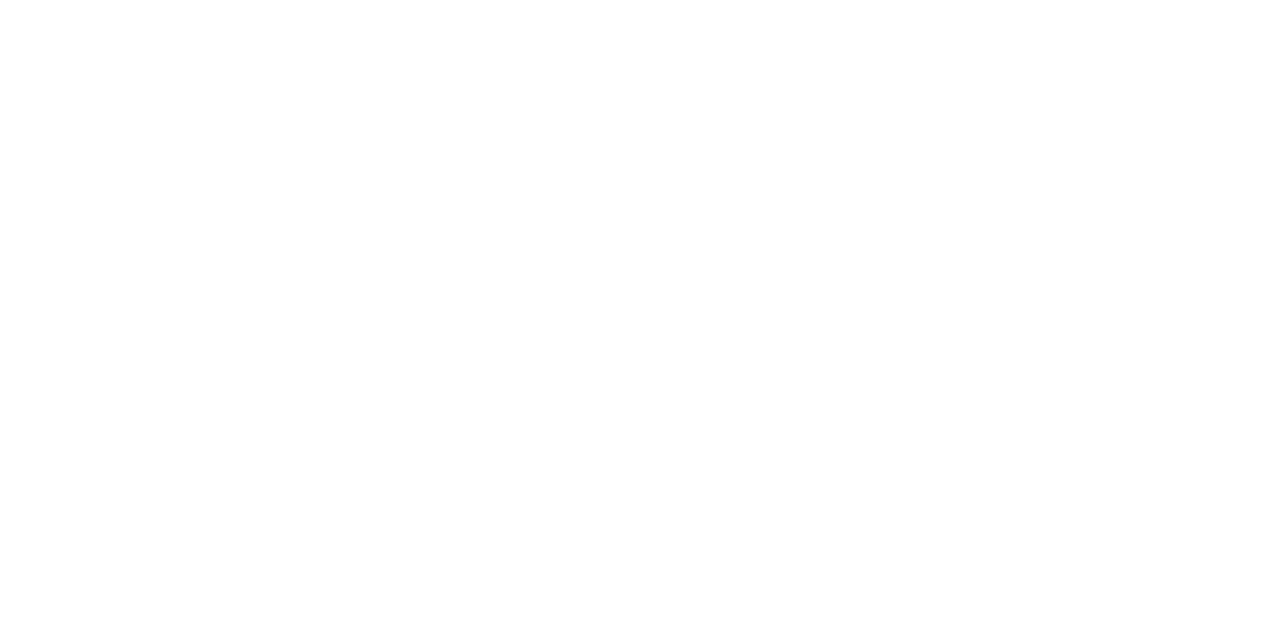
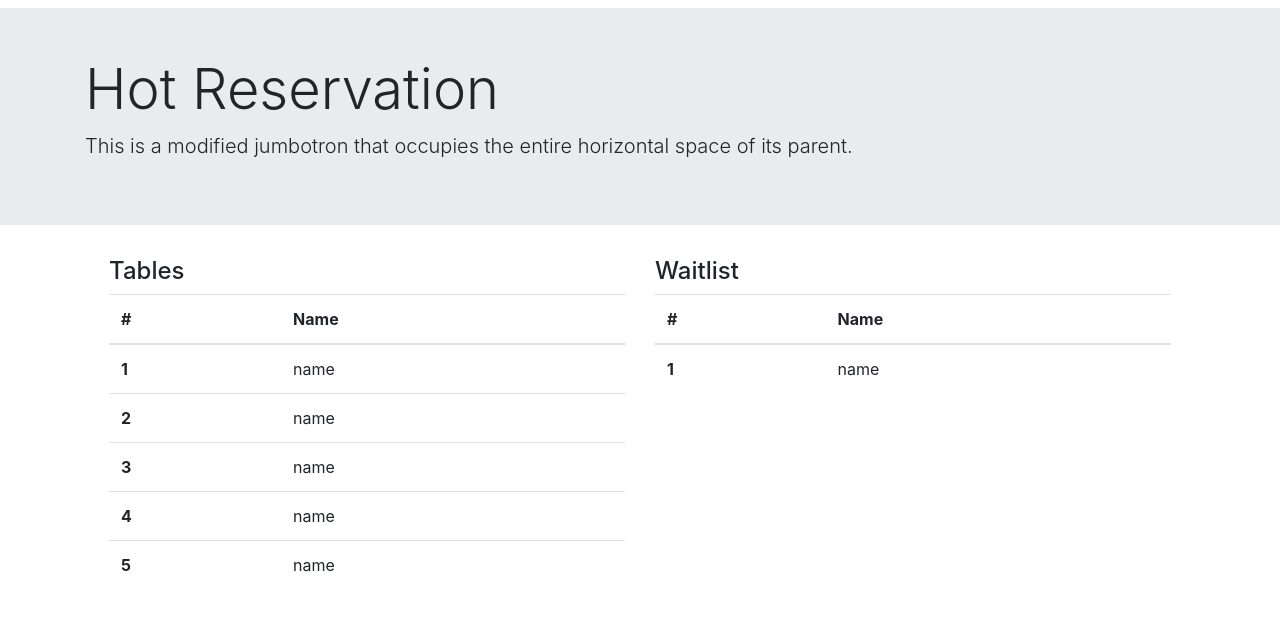
Before and after one commit to E-Bossler/ballard-reservations, a plain HTML site: page view.html in a window 1280 px wide. Drawn offline with nearby package versions, Linux system fonts and the light colour scheme.

Commit message:
add bootstrap CDN and html styles

```diff
--- a/view.html
+++ b/view.html
@@ -4,9 +4,75 @@
     <meta charset="UTF-8">
     <meta name="viewport" content="width=device-width, initial-scale=1.0">
     <meta http-equiv="X-UA-Compatible" content="ie=edge">
-    <title>Document</title>
+    <title>View Reservations</title>
+
+    <link rel="stylesheet" href="https://maxcdn.bootstrapcdn.com/bootstrap/4.0.0/css/bootstrap.min.css">
+    <link rel="stylesheet" href="https://stackpath.bootstrapcdn.com/font-awesome/4.7.0/css/font-awesome.min.css">
+    <script src="https://code.jquery.com/jquery.js"></script>
+    <script src="https://maxcdn.bootstrapcdn.com/bootstrap/4.0.0/js/bootstrap.min.js"></script>
 </head>
 <body>
+    <div class="jumbotron jumbotron-fluid my-2 p-5">
+        <div class="container">
+          <h1 class="display-4">Hot Reservation</h1>
+          <p class="lead">This is a modified jumbotron that occupies the entire horizontal space of its parent.</p>
+        </div>
+    </div>
+
+    <div class="container">
+        <div class="row p-4">
+            <div class="col-lg">
+                <h4>Tables</h4>
+                <table class="table">
+                    <thead>
+                    <tr>
+                        <th scope="col">#</th>
+                        <th scope="col">Name</th>
+                    </tr>
+                    </thead>
+                    <tbody>
+                    <tr>
+                        <th scope="row">1</th>
+                        <td>name</td>
+                    </tr>
+                    <tr>
+                        <th scope="row">2</th>
+                        <td>name</td>
+                    </tr>
+                    <tr>
+                        <th scope="row">3</th>
+                        <td>name</td>
+                    </tr>
+                    <tr>
+                        <th scope="row">4</th>
+                        <td>name</td>
+                    </tr>
+                    <tr>
+                        <th scope="row">5</th>
+                        <td>name</td>
+                    </tr>
+                    </tbody>
+                </table>
+            </div>
+            <div class="col-lg">
+                <h4>Waitlist</h4>
+                <table class="table">
+                    <thead>
+                    <tr>
+                        <th scope="col">#</th>
+                        <th scope="col">Name</th>
+                    </tr>
+                    </thead>
+                    <tbody>
+                    <tr>
+                        <th scope="row">1</th>
+                        <td>name</td>
+                    </tr>
+                    </tbody>
+                </table>
+            </div>
+        </div>
+    </div>
 
 </body>
 </html>
```
Also changed, not shown: index.html (+16 -1 lines), make.html (+33 -1 lines), style.css (added), 1 other file.
